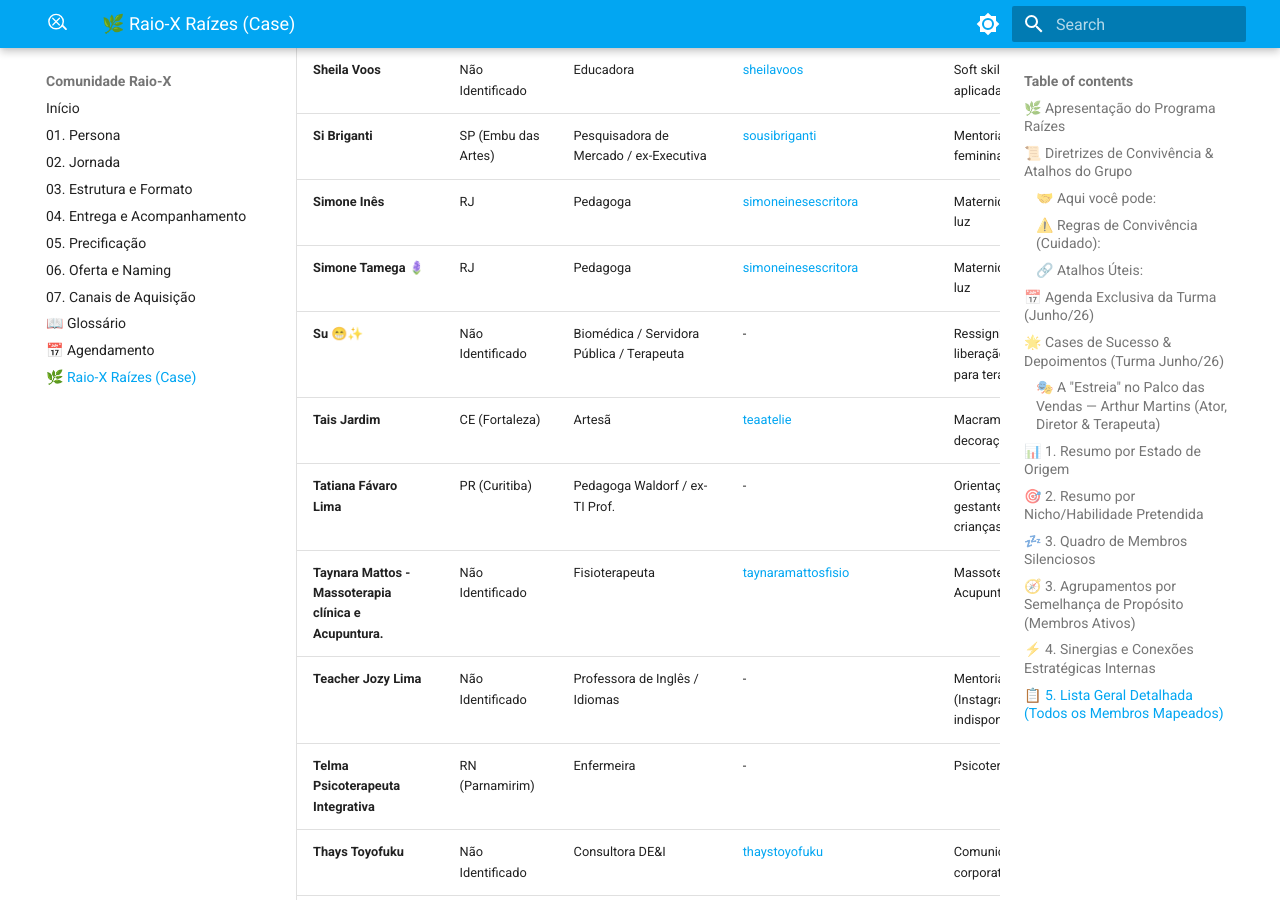
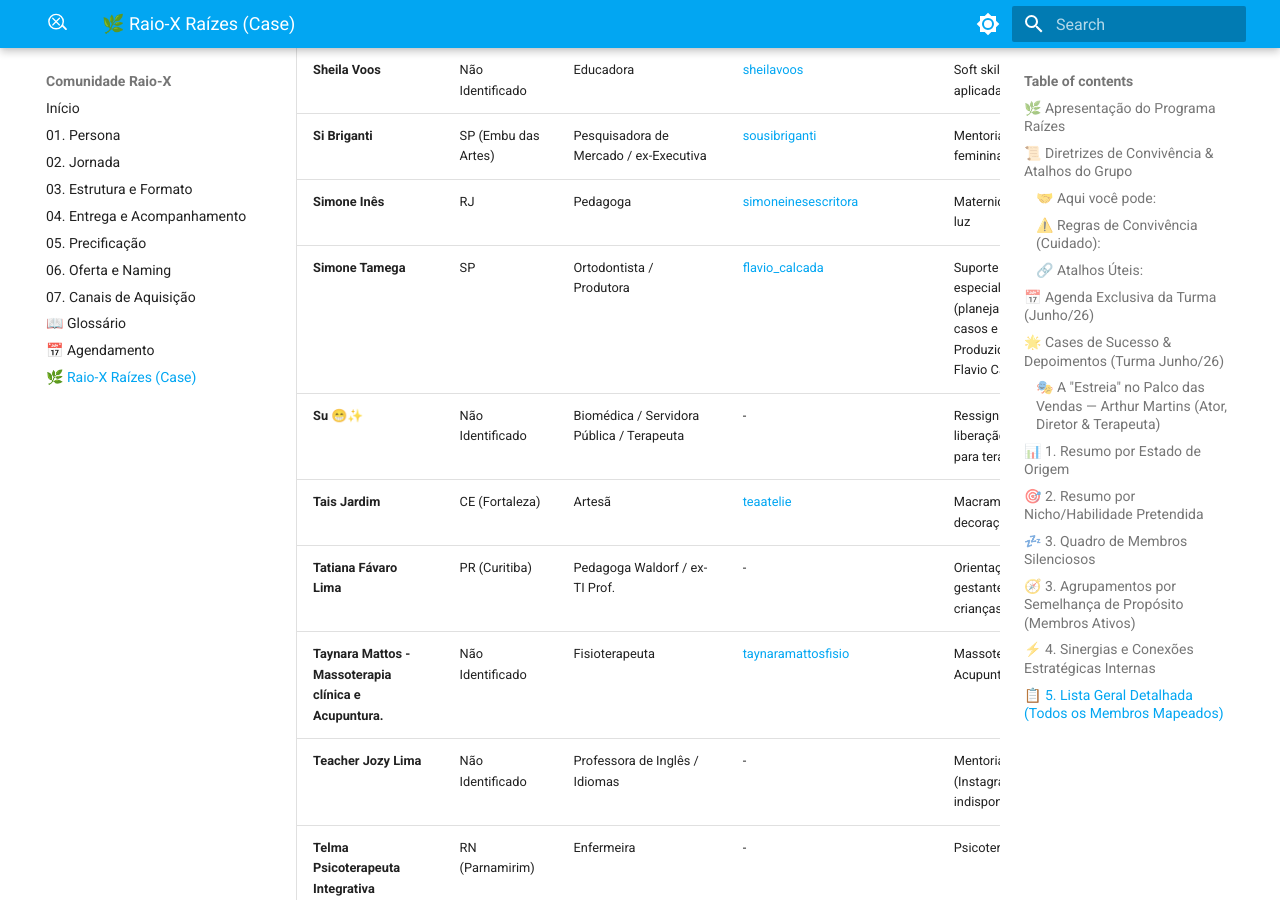
Before and after one commit to takwaratec/Mentoria_Comunidades_RaioX, an MkDocs documentation site: the page built from docs/raio-x-raizes.md, in a window 1280 px wide and 900 px high, scrolled down 18225 px. Built offline with MkDocs 1.6.1 and Material for MkDocs 9.7.7, drawn with Linux system fonts in a browser that asks for light colours; some of the changed lines change nothing that is shown; some of the changed text lies outside the part shown.

Commit message:
Fix Simone Tamega profile, resolving name collision and correcting niche/state

```diff
--- a/docs/raio-x-raizes.md
+++ b/docs/raio-x-raizes.md
@@ -1,6 +1,6 @@
 # <img src="../assets/images/raizes_logo.png" width="55" style="vertical-align: middle; margin-right: 15px;" /> Raio-X Completo: Grupo Raízes (Junho/26)
 
-> 📅 **Última atualização:** 22/06/2026 às 16:43
+> 📅 **Última atualização:** 22/06/2026 às 16:59
 
 > 📝 **Resumo da atualização:** Processamento do log `_chat 10.txt` com ativação de membros silenciosos e inclusão de dados de perfil (Rebeca Madureira com reposicionamento digital, Elany Almeida com advocacia digital e mentoria para carreiras jurídicas, e outros). Sincronização do painel e balanceamento estatístico dos eixos de atuação.
 
@@ -82,8 +82,8 @@ Para manter o foco nas estratégias de negócios digitais e preservar a boa conv
 
 | Estado | Quantidade | Porcentagem |
 | :--- | :---: | :---: |
-| Não Identificado | 140 | 53.8% |
-| São Paulo | 41 | 15.8% |
+| Não Identificado | 139 | 53.5% |
+| São Paulo | 42 | 16.2% |
 | Rio de Janeiro | 19 | 7.3% |
 | Paraná | 12 | 4.6% |
 | Santa Catarina | 10 | 3.8% |
@@ -110,10 +110,10 @@ Para manter o foco nas estratégias de negócios digitais e preservar a boa conv
 | Não se apresentou / Silencioso | 114 | 43.8% |
 | Saúde Integrativa, Corpo & Movimento | 43 | 16.5% |
 | Gestão Feminina, Transição de Carreira & Maturidade | 26 | 10.0% |
-| Liderança / Organização Corporativa | 22 | 8.5% |
+| Liderança / Organização Corporativa | 23 | 8.8% |
 | Vendas B2B & Consultoria PME | 14 | 5.4% |
 | Educação & Mentoria Acadêmica | 12 | 4.6% |
-| Cuidado Parental & Família | 12 | 4.6% |
+| Cuidado Parental & Família | 11 | 4.2% |
 | Outros / Em estruturação | 7 | 2.7% |
 | Música, Teatro, Arte & Palhaçaria | 5 | 1.9% |
 | Inovação Técnica de Base & Sustentabilidade | 5 | 1.9% |
@@ -298,7 +298,7 @@ Conexões e convergências voltadas estritamente para estruturação de parceria
 | **Sheila Voos** | Não Identificado | Educadora | [sheilavoos](https://www.instagram.com/sheilavoos) | Soft skills e Neurociência aplicada | - |
 | **Si Briganti** | SP (Embu das Artes) | Pesquisadora de Mercado / ex-Executiva | [sousibriganti](https://www.instagram.com/sousibriganti) | Mentoria Lead2Be (liderança feminina para novas gestoras) | - |
 | **Simone Inês** | RJ | Pedagoga | [simoneinesescritora](https://www.instagram.com/simoneinesescritora) | Maternidade espiritual e seres de luz | - |
-| **Simone Tamega 🪻** | RJ | Pedagoga | [simoneinesescritora](https://www.instagram.com/simoneinesescritora) | Maternidade espiritual e seres de luz | - |
+| **Simone Tamega** | SP | Ortodontista / Produtora | [flavio_calcada](https://www.instagram.com/flavio_calcada) | Suporte clínico para recém-especialistas em Ortodontia (planejamento, discussão de casos e travas clínicas). Produzido por ela, mentorado por Flavio Calçada. | - |
 | **Su 😁✨️** | Não Identificado | Biomédica / Servidora Pública / Terapeuta | - | Ressignificação de crenças e liberação de padrões repetitivos para terapeutas | - |
 | **Tais Jardim** | CE (Fortaleza) | Artesã | [teaatelie](https://www.instagram.com/teaatelie) | Macramê em grandes obras e decoração | - |
 | **Tatiana Fávaro Lima** | PR (Curitiba) | Pedagoga Waldorf / ex-TI Prof. | - | Orientação familiar para gestantes ou famílias com crianças de 0 a 3 anos | - |
```
